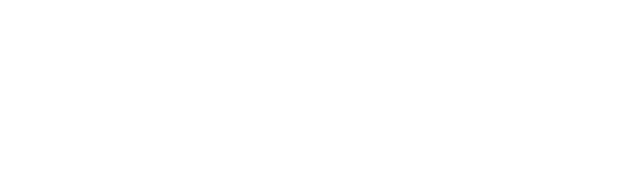
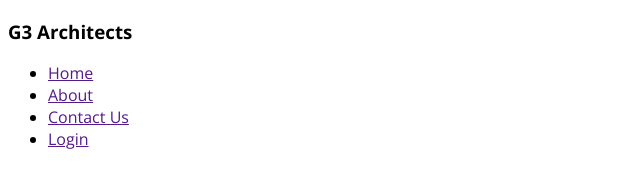
Before and after one commit to sabbir7707/G3-Architects, a plain HTML site: page index.html in a window 1280 px wide. Shown: the whole page, without its empty margins (0-640 px from the left). Drawn offline with nearby package versions, Linux system fonts and the light colour scheme.

Commit message:
first time

```diff
--- a/index.html
+++ b/index.html
@@ -3,10 +3,20 @@
 <head>
     <meta charset="UTF-8">
     <meta name="viewport" content="width=device-width, initial-scale=1.0">
-    <title>Document</title>
+    <title>G3 Architects</title>
     <link rel="stylesheet" href="style/style.css">
 </head>
 <body>
+    <header>
+        <h3>G3 Architects</h3>
+        <ul>
+            <li><a href="">Home  </a></li>
+            <li><a href="">About </a></li>
+            <li><a href="">Contact Us  </a></li>
+            <li><a href="">Login</a></li>
+        </ul>
+
+    </header>
 
 </body>
 </html>
--- a/style/style.css
+++ b/style/style.css
@@ -0,0 +1,7 @@
+/* google front */
+@import url('https://fonts.googleapis.com/css2?family=Open+Sans:wght@400;600;700;800&display=swap');
+
+* {
+
+    font-family: 'Open Sans', sans-serif;
+}
```
